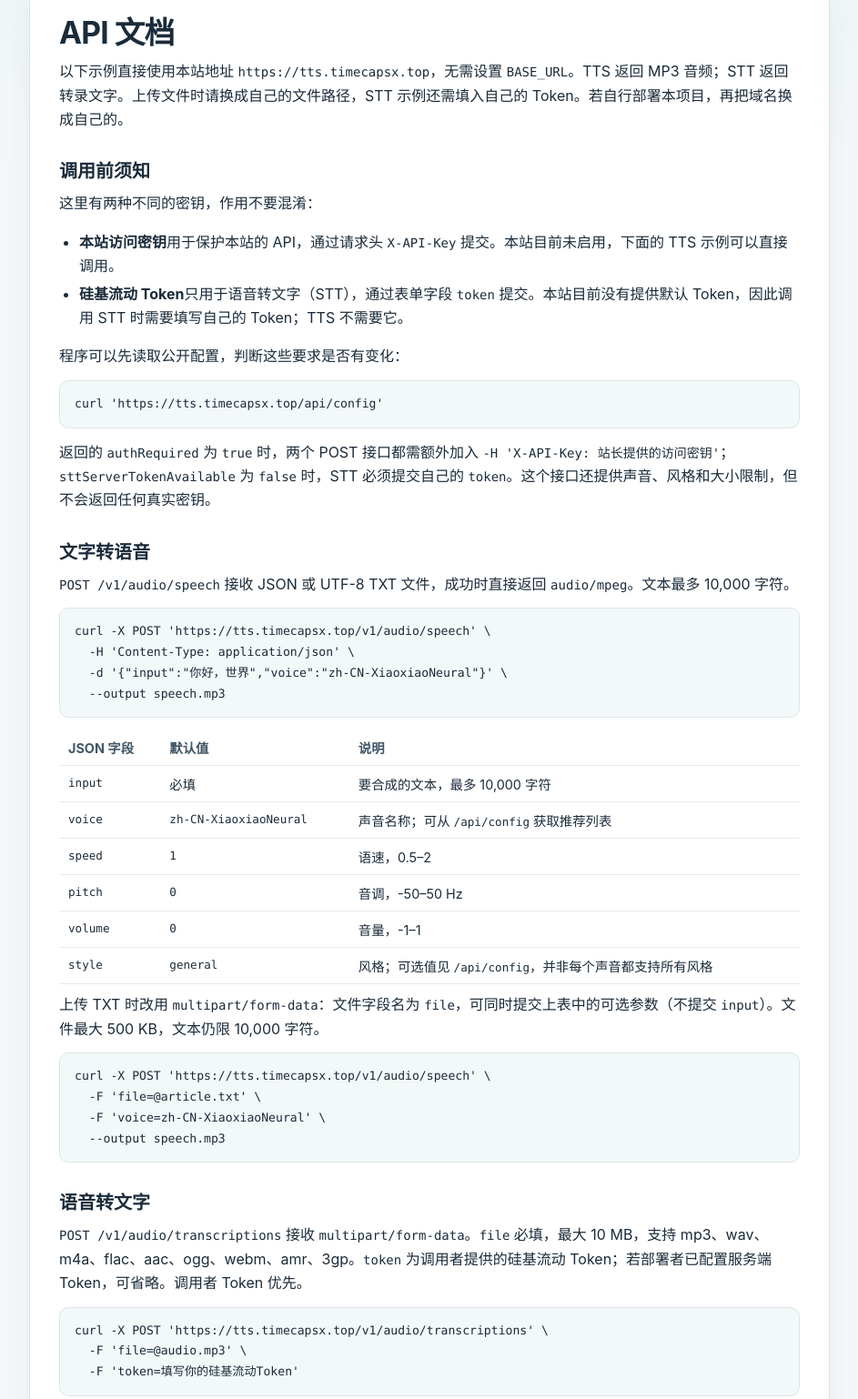
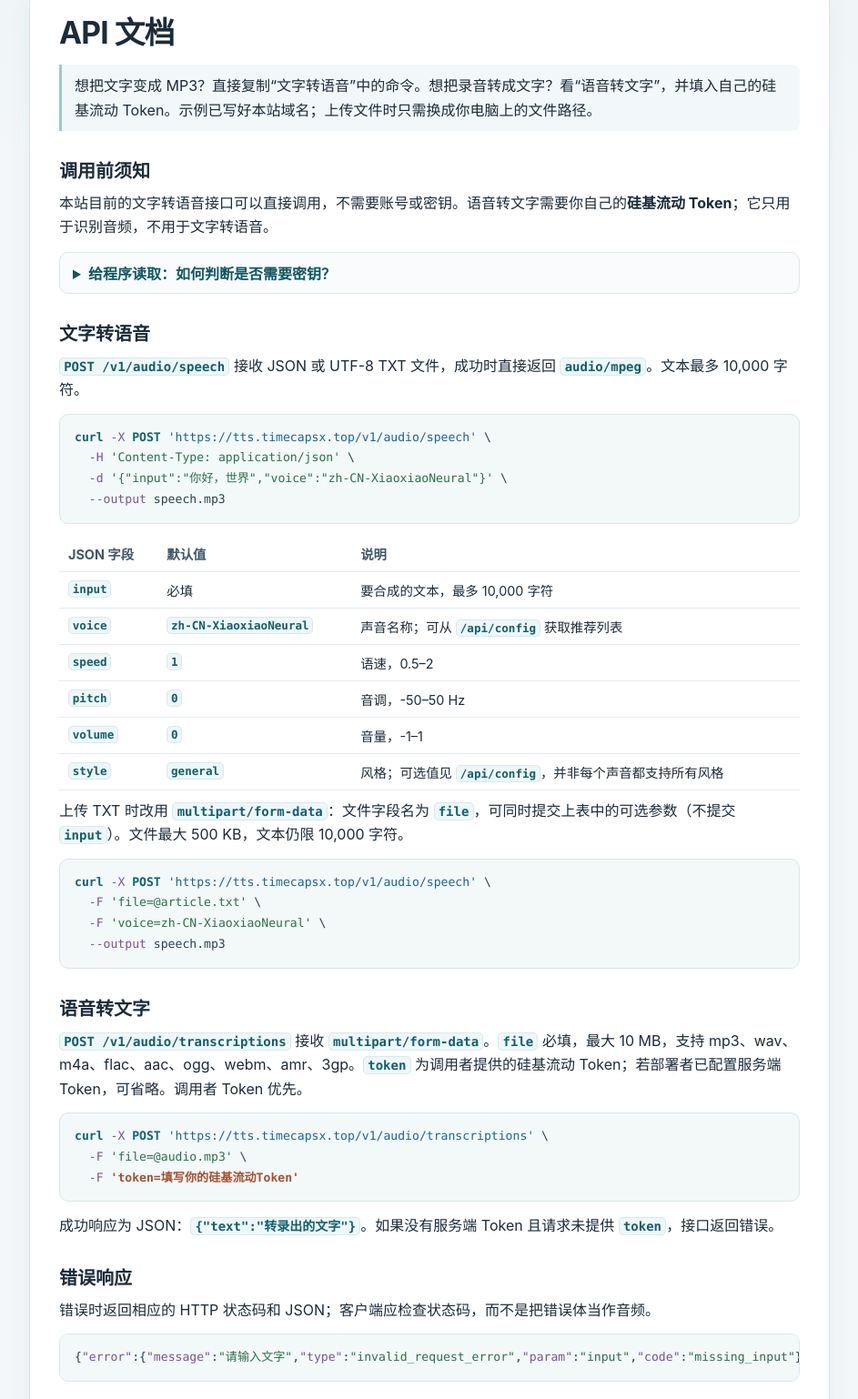
Before and after one commit to border1px/tts-studio, a website: page public/docs.html in a window 1280 px wide. Shown: the part 75-1613 px from the top of the page at 91% size, without its empty margins (168-1111 px from the left). Drawn offline with Linux system fonts and the light colour scheme.

Commit message:
Improve API docs clarity and code highlighting

```diff
--- a/public/docs.html
+++ b/public/docs.html
@@ -16,24 +16,28 @@
 
       <article class="docs-content">
         <h1>API 文档</h1>
-        <p>以下示例直接使用本站地址 <code>https://tts.timecapsx.top</code>，无需设置 <code>BASE_URL</code>。TTS 返回 MP3 音频；STT 返回转录文字。上传文件时请换成自己的文件路径，STT 示例还需填入自己的 Token。若自行部署本项目，再把域名换成自己的。</p>
+        <p class="docs-intro">想把文字变成 MP3？直接复制“文字转语音”中的命令。想把录音转成文字？看“语音转文字”，并填入自己的硅基流动 Token。示例已写好本站域名；上传文件时只需换成你电脑上的文件路径。</p>
+        <p class="docs-mobile-hint">手机端可左右滑动查看完整命令和参数表。</p>
 
         <h2>调用前须知</h2>
-        <p>这里有两种不同的密钥，作用不要混淆：</p>
-        <ul>
-          <li><strong>本站访问密钥</strong>用于保护本站的 API，通过请求头 <code>X-API-Key</code> 提交。本站目前未启用，下面的 TTS 示例可以直接调用。</li>
-          <li><strong>硅基流动 Token</strong>只用于语音转文字（STT），通过表单字段 <code>token</code> 提交。本站目前没有提供默认 Token，因此调用 STT 时需要填写自己的 Token；TTS 不需要它。</li>
-        </ul>
-        <p>程序可以先读取公开配置，判断这些要求是否有变化：</p>
-        <pre><code>curl 'https://tts.timecapsx.top/api/config'</code></pre>
-        <p>返回的 <code>authRequired</code> 为 <code>true</code> 时，两个 POST 接口都需额外加入 <code>-H 'X-API-Key: 站长提供的访问密钥'</code>；<code>sttServerTokenAvailable</code> 为 <code>false</code> 时，STT 必须提交自己的 <code>token</code>。这个接口还提供声音、风格和大小限制，但不会返回任何真实密钥。</p>
+        <p>本站目前的文字转语音接口可以直接调用，不需要账号或密钥。语音转文字需要你自己的<strong>硅基流动 Token</strong>；它只用于识别音频，不用于文字转语音。</p>
+        <details class="docs-advanced">
+          <summary>给程序读取：如何判断是否需要密钥？</summary>
+          <p>调用公开的配置接口：</p>
+          <pre><code><span class="code-command">curl</span> <span class="code-url">'https://tts.timecapsx.top/api/config'</span></code></pre>
+          <ul>
+            <li><code>authRequired</code> 为 <code>true</code>：两个 POST 接口都要在请求头加入 <code>X-API-Key</code>，密钥由站长提供；为 <code>false</code>：不需要。</li>
+            <li><code>sttServerTokenAvailable</code> 为 <code>false</code>：调用 STT 时必须在表单中提交自己的 <code>token</code>；为 <code>true</code>：可以省略。</li>
+          </ul>
+          <p>当前本站这两个值均为 <code>false</code>。以后若配置变化，以接口的实时返回为准。该接口还会返回声音、风格和大小限制，但不会泄露密钥。</p>
+        </details>
 
         <h2>文字转语音</h2>
         <p><code>POST /v1/audio/speech</code> 接收 JSON 或 UTF-8 TXT 文件，成功时直接返回 <code>audio/mpeg</code>。文本最多 10,000 字符。</p>
-        <pre><code>curl -X POST 'https://tts.timecapsx.top/v1/audio/speech' \
-  -H 'Content-Type: application/json' \
-  -d '{"input":"你好，世界","voice":"zh-CN-XiaoxiaoNeural"}' \
-  --output speech.mp3</code></pre>
+        <pre><code><span class="code-command">curl</span> <span class="code-option">-X</span> <span class="code-command">POST</span> <span class="code-url">'https://tts.timecapsx.top/v1/audio/speech'</span> \
+  <span class="code-option">-H</span> <span class="code-string">'Content-Type: application/json'</span> \
+  <span class="code-option">-d</span> <span class="code-string">'{"input":"你好，世界","voice":"zh-CN-XiaoxiaoNeural"}'</span> \
+  <span class="code-option">--output</span> speech.mp3</code></pre>
         <div class="table-wrap">
           <table>
             <thead><tr><th>JSON 字段</th><th>默认值</th><th>说明</th></tr></thead>
@@ -48,21 +52,21 @@
           </table>
         </div>
         <p>上传 TXT 时改用 <code>multipart/form-data</code>：文件字段名为 <code>file</code>，可同时提交上表中的可选参数（不提交 <code>input</code>）。文件最大 500 KB，文本仍限 10,000 字符。</p>
-        <pre><code>curl -X POST 'https://tts.timecapsx.top/v1/audio/speech' \
-  -F 'file=@article.txt' \
-  -F 'voice=zh-CN-XiaoxiaoNeural' \
-  --output speech.mp3</code></pre>
+        <pre><code><span class="code-command">curl</span> <span class="code-option">-X</span> <span class="code-command">POST</span> <span class="code-url">'https://tts.timecapsx.top/v1/audio/speech'</span> \
+  <span class="code-option">-F</span> <span class="code-string">'file=@article.txt'</span> \
+  <span class="code-option">-F</span> <span class="code-string">'voice=zh-CN-XiaoxiaoNeural'</span> \
+  <span class="code-option">--output</span> speech.mp3</code></pre>
 
         <h2>语音转文字</h2>
         <p><code>POST /v1/audio/transcriptions</code> 接收 <code>multipart/form-data</code>。<code>file</code> 必填，最大 10 MB，支持 mp3、wav、m4a、flac、aac、ogg、webm、amr、3gp。<code>token</code> 为调用者提供的硅基流动 Token；若部署者已配置服务端 Token，可省略。调用者 Token 优先。</p>
-        <pre><code>curl -X POST 'https://tts.timecapsx.top/v1/audio/transcriptions' \
-  -F 'file=@audio.mp3' \
-  -F 'token=填写你的硅基流动Token'</code></pre>
+        <pre><code><span class="code-command">curl</span> <span class="code-option">-X</span> <span class="code-command">POST</span> <span class="code-url">'https://tts.timecapsx.top/v1/audio/transcriptions'</span> \
+  <span class="code-option">-F</span> <span class="code-string">'file=@audio.mp3'</span> \
+  <span class="code-option">-F</span> <span class="code-placeholder">'token=填写你的硅基流动Token'</span></code></pre>
         <p>成功响应为 JSON：<code>{"text":"转录出的文字"}</code>。如果没有服务端 Token 且请求未提供 <code>token</code>，接口返回错误。</p>
 
         <h2>错误响应</h2>
         <p>错误时返回相应的 HTTP 状态码和 JSON；客户端应检查状态码，而不是把错误体当作音频。</p>
-        <pre><code>{"error":{"message":"请输入文字","type":"invalid_request_error","param":"input","code":"missing_input"}}</code></pre>
+        <pre><code>{<span class="code-key">"error"</span>:{<span class="code-key">"message"</span>:<span class="code-string">"请输入文字"</span>,<span class="code-key">"type"</span>:<span class="code-string">"invalid_request_error"</span>,<span class="code-key">"param"</span>:<span class="code-string">"input"</span>,<span class="code-key">"code"</span>:<span class="code-string">"missing_input"</span>}}</code></pre>
         <h2>使用提醒</h2>
         <p class="docs-note">Edge TTS 使用非公开兼容协议，上游变更可能导致暂时不可用。服务不会保存请求文本、音频文件或生成结果。</p>
       </article>
--- a/public/styles.css
+++ b/public/styles.css
@@ -72,15 +72,28 @@ button:disabled { opacity: .6; cursor: wait; }
 .docs-content h1 { margin: 0 0 8px; }
 .docs-content h2 { margin: 28px 0 8px; font-size: 1.25rem; }
 .docs-content p { line-height: 1.65; margin: 9px 0; }
+.docs-content .docs-intro { margin: 15px 0 18px; padding: 10px 14px; border-left: 3px solid #9acbd0; border-radius: 0 8px 8px 0; background: #f2f8f9; }
 .docs-content ul { line-height: 1.65; padding-left: 22px; }
 .docs-content li { margin: 4px 0; }
 .docs-content code { font-family: ui-monospace, SFMono-Regular, Menlo, Consolas, monospace; font-size: .875em; }
+.docs-content :not(pre) > code { padding: .08em .3em; border: 1px solid #d8e9eb; border-radius: 5px; background: #eef7f8; color: #115f6d; font-weight: 650; overflow-wrap: anywhere; box-decoration-break: clone; }
 .docs-content pre { overflow-x: auto; border: 1px solid #dbe6e9; border-radius: 10px; background: #f3f8f9; padding: 14px 16px; line-height: 1.6; }
-.docs-content pre code { font-size: .82rem; }
-.docs-content table { width: 100%; border-collapse: collapse; font-size: .9rem; }
+.docs-content pre code { color: #29414d; font-size: .82rem; }
+.code-command { color: #0d6572; font-weight: 700; }
+.code-option, .code-key { color: #79539b; }
+.code-url { color: #1b6595; }
+.code-string { color: #2b714b; }
+.code-placeholder { color: #a25232; font-weight: 650; }
+.docs-advanced { margin: 14px 0 8px; padding: 10px 14px; border: 1px solid #dbe6e9; border-radius: 10px; background: #f9fbfc; }
+.docs-advanced summary { color: var(--accent-dark); font-weight: 650; cursor: pointer; }
+.docs-advanced summary:focus-visible { outline: 2px solid var(--accent); outline-offset: 3px; }
+.docs-advanced pre { background: #fff; }
+.docs-content table { width: 100%; min-width: 620px; border-collapse: collapse; font-size: .9rem; }
 .docs-content th, .docs-content td { padding: 9px 10px; border-bottom: 1px solid #e4ebef; text-align: left; vertical-align: top; }
 .docs-content th { color: #415767; font-weight: 650; }
+.docs-content th:first-child, .docs-content td:first-child, .docs-content td code { white-space: nowrap; overflow-wrap: normal; }
 .table-wrap { overflow-x: auto; }
+.docs-mobile-hint { display: none; }
 .docs-note { color: var(--muted); }
 
 @media (max-width: 760px) {
@@ -109,4 +122,5 @@ button:disabled { opacity: .6; cursor: wait; }
   .controls .field:last-child { grid-column: 1 / -1; }
   .docs-shell { width: calc(100% - 24px); margin-top: 18px; }
   .docs-content { padding: 20px 17px; }
+  .docs-content .docs-mobile-hint { display: block; margin: -6px 0 18px; color: var(--muted); font-size: .78rem; }
 }
```
